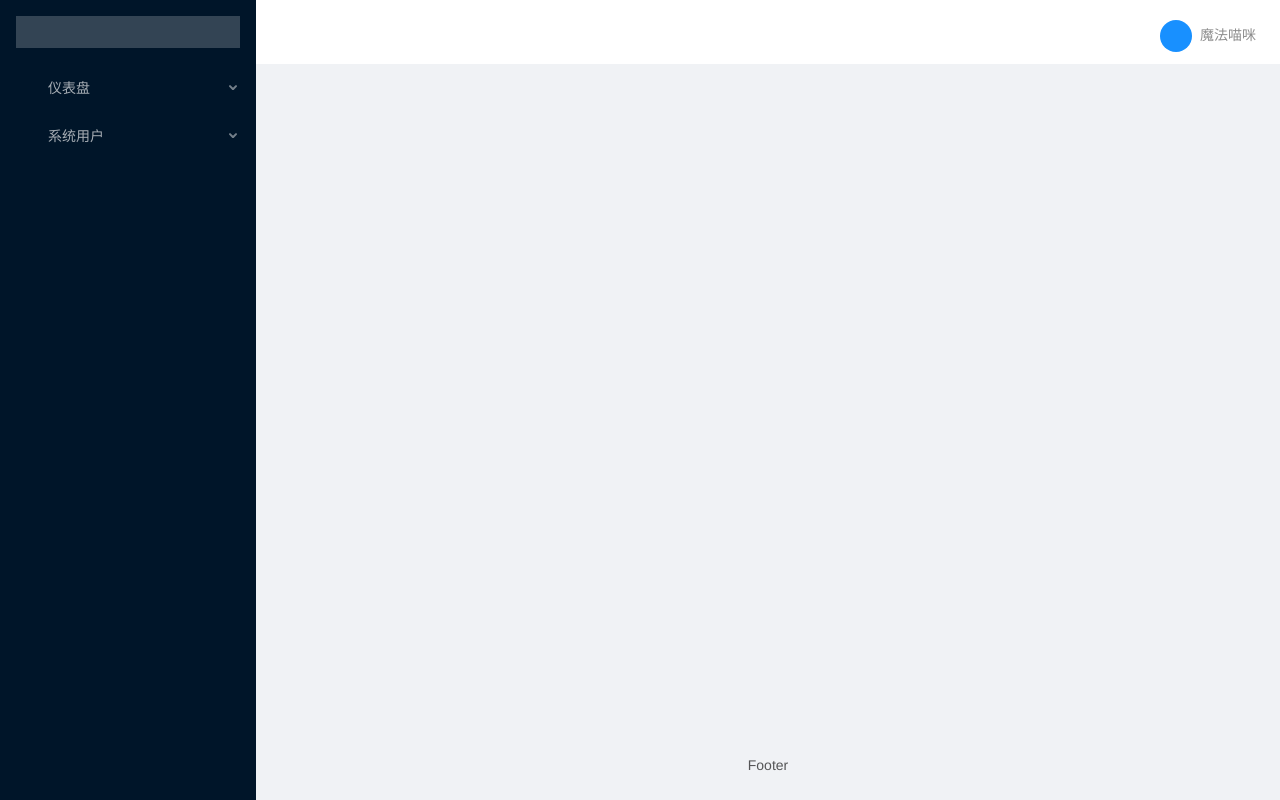
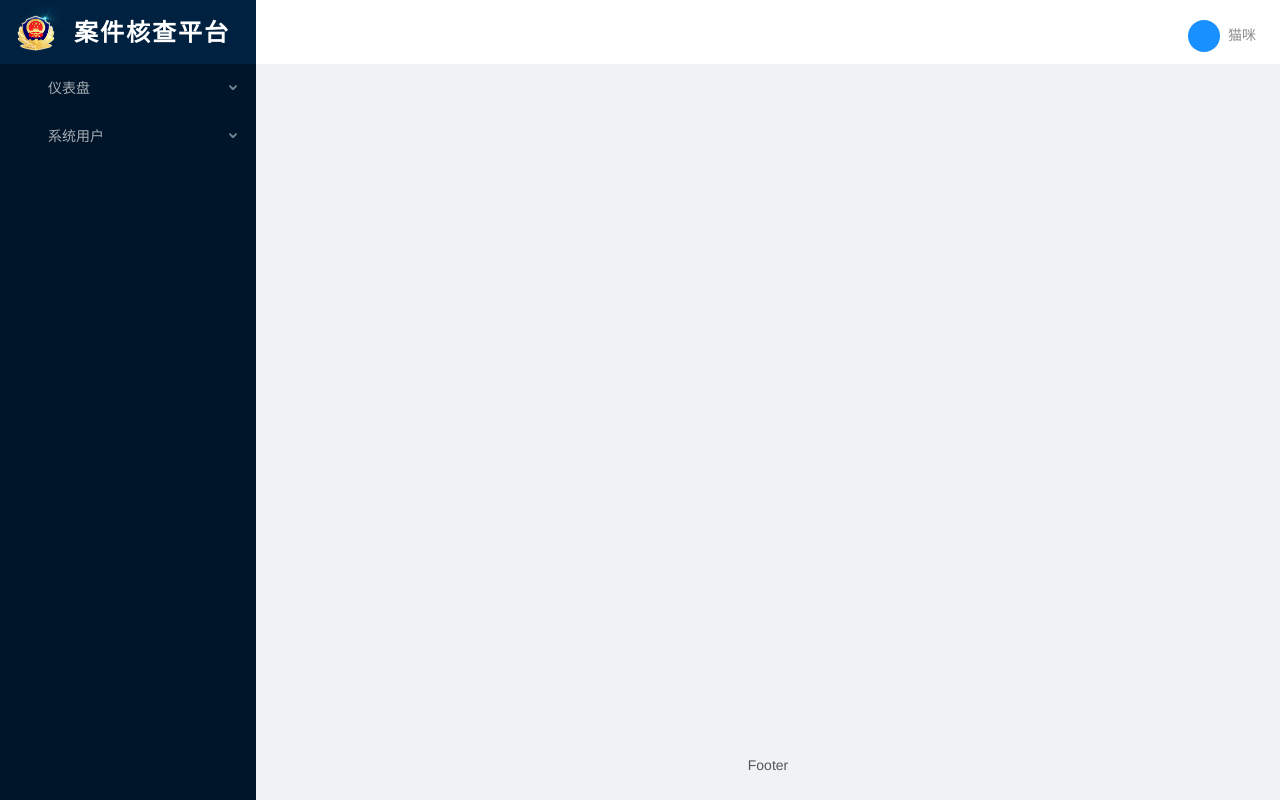
Before and after one commit to weijiqiang1024/case-check, a Vue app: page /user in a window 1280 px wide. Built offline with nearby package versions, Linux system fonts and the light colour scheme; what vue-ls would draw is missing.

Commit message:
login logout vuex-presist
Signed-off-by: weijiqiang <weijq@cychina.cn>

```diff
--- a/package.json
+++ b/package.json
@@ -21,7 +21,8 @@
         "vue": "^2.6.10",
         "vue-ls": "^3.2.1",
         "vue-router": "^3.0.3",
-        "vuex": "^3.0.1"
+        "vuex": "^3.0.1",
+        "vuex-persist": "^2.0.1"
     },
     "devDependencies": {
         "@vue/cli-plugin-babel": "^3.8.0",
--- a/src/api/index.js
+++ b/src/api/index.js
@@ -4,14 +4,14 @@
  * @Author: weijq@cychina.cn (韦继强)
  * @Date: 2019-06-12 18:14:16
  * @Last Modified by: weijq@cychina.cn (韦继强)
- * @Last Modified time: 2019-06-12 18:30:02
+ * @Last Modified time: 2019-06-14 10:54:24
  * @Version:V1.0
  * Copyright: Copyright (c) 2017'
  */
 
  const api = {
     login: '/CaseManage/login/login',   //系统登录接口
-    logout: '/auth/logout',
+    logout: '/CaseManage/login/logout', //登出系统
     userList:'/user/list',  //用户列表
     userInfo: '/user/info',
 
--- a/src/layouts/BasicLayout.vue
+++ b/src/layouts/BasicLayout.vue
@@ -4,7 +4,7 @@
  * @Author: weijq@cychina.cn (韦继强)
  * @Date: 2019-06-10 15:07:19
  * @Last Modified by: weijq@cychina.cn (韦继强)
- * @Last Modified time: 2019-06-13 18:55:13
+ * @Last Modified time: 2019-06-14 19:14:17
  * @Version:V1.0
  * Copyright: Copyright (c) 2017'
  */
@@ -13,7 +13,10 @@
   <div>
     <a-layout id="components-layout-demo-side" style="min-height: 100vh">
       <a-layout-sider :trigger="null" collapsible v-model="collapsed" width="256px">
-        <div class="logo"/>
+        <div class="logo">
+          <img :src="jinghui" alt class="logoImg">
+          <span class="sysName">案件核查平台</span>
+        </div>
         <SiderMenu/>
       </a-layout-sider>
       <a-layout>
@@ -40,6 +43,7 @@
 import Header from "./Header";
 import Footer from "./Footer";
 import SiderMenu from "./SiderMenu";
+import jinghui from "@/assets/jinghui.png";
 export default {
   components: {
     Header,
@@ -48,13 +52,14 @@ export default {
   },
   data() {
     return {
-      collapsed: false
+      collapsed: false,
+      jinghui: jinghui
     };
   }
 };
 </script>
 
-<style scoped>
+<style lang="scss" scoped>
 .trigger {
   font-size: 18px;
   line-height: 64px;
@@ -68,15 +73,38 @@ export default {
 }
 
 .logo {
-  height: 32px;
-  background: rgba(255, 255, 255, 0.2);
-  margin: 16px;
+  position: relative;
+  height: 64px;
+  padding-left: 16px;
+  overflow: hidden;
+  line-height: 64px;
+  background: #002140;
+  -webkit-transition: all 0.3s;
+  transition: all 0.3s;
+
+  .logoImg {
+    display: inline-block;
+    height: 46px;
+    width: 46px;
+    transform: translateY(-4px);
+  }
+
+  .sysName {
+    display: inline-block;
+    color: #fff;
+    font-size: 24px;
+    margin: 0 0 0 12px;
+    font-family: Avenir, Helvetica Neue, Arial, Helvetica, sans-serif;
+    font-weight: 600;
+    vertical-align: middle;
+    letter-spacing: 2px;
+  }
 }
 
-.header{
-    float: right;
-    position: relative;
-    height: 100%;
-    padding:0 12px 0 0;
+.header {
+  float: right;
+  position: relative;
+  height: 100%;
+  padding: 0 12px 0 0;
 }
 </style>
--- a/src/layouts/Header.vue
+++ b/src/layouts/Header.vue
@@ -5,9 +5,15 @@
       <span class="username">{{username}}</span>
       <div class="settingPanel">
         <ul>
-          <li>个人中心</li>
-          <li>账户设置</li>
-          <li>退 出</li>
+          <li>
+            <a-icon type="user"/>&nbsp;个人中心
+          </li>
+          <li>
+            <a-icon type="setting"/>&nbsp;账户设置
+          </li>
+          <li @click="logoutHandler">
+            <a-icon type="logout"/>&nbsp;退出登陆
+          </li>
         </ul>
       </div>
     </div>
@@ -16,14 +22,38 @@
 
 <script>
 import { Avatar } from "ant-design-vue";
+import { mapActions } from "vuex";
 export default {
   components: {
     "a-avatar": Avatar
   },
   data() {
+    debugger;
+    let userInfo = JSON.parse(sessionStorage.getItem("user_info") || "{}");
     return {
-      username: "魔法喵咪"
+      username: userInfo && userInfo.username || '猫咪'
     };
+  },
+  mounted(){
+    // console.log(this.$store.state.user,'user');
+  },
+  methods: {
+    ...mapActions({
+      logout: "user/logout"
+    }),
+    logoutHandler() {
+      // debugger;
+      this.logout()
+        .then(res => this.logoutSuccess(res))
+        .catch(err => this.logoutFailed(err));
+    },
+    logoutSuccess(res) {
+      console.log(res);
+      this.$router.push({ name: "login" });
+    },
+    logoutFailed(err) {
+      console.log(err);
+    }
   }
 };
 </script>
@@ -49,7 +79,7 @@ export default {
 
     .settingPanel {
       visibility: visible;
-      transition: all 0.3s ease-out;
+      transition: all 0.3s ease;
     }
   }
 
@@ -59,7 +89,7 @@ export default {
     position: absolute;
     top: 68px;
     right: 0;
-    width: 120px;
+    width: 160px;
     list-style-type: none;
     padding: 4px 0;
     margin: 0;
@@ -70,20 +100,41 @@ export default {
     box-shadow: 0 2px 8px rgba(0, 0, 0, 0.15);
     background-clip: padding-box;
     -webkit-transform: translateZ(0);
-    transition: all 0.3s ease-out;
+    transition: all 0.3s ease;
+    //animation: name duration timing-function delay iteration-count direction fill-mode;
 
     &:hover {
       visibility: visible;
+      transition: all 0.3s ease;
+      // -webkit-animation-name: fadeInDown;
+      // animation-name: fadeInDown;
+    }
+
+    ul {
+      padding: 4px 0px;
+      margin-block-end: 0px;
+      list-style: none;
+    }
+
+    li {
+      width: 160px;
+      padding: 4px 12px;
+      margin: 0;
+      clear: both;
+      font-size: 14px;
+      font-weight: 400;
+      color: rgba(0, 0, 0, 0.65);
+      white-space: nowrap;
+      cursor: pointer;
+      // -webkit-transition: all 0.3s;
+      // transition: all 0.3s;
+      line-height: 22px;
+
+      &:hover {
+        color: #1890ff;
+        background: #e6f7ff;
+      }
     }
   }
 }
-
-@keyframes show-gradient {
-  0% {
-    transform: translateY(-100%);
-  }
-  100% {
-    transform: translateY(0);
-  }
-}
 </style>
--- a/src/main.js
+++ b/src/main.js
@@ -1,6 +1,6 @@
 import Vue from 'vue'
 import App from './App.vue'
-import router from './router'
+import router from '@/router'
 import Storage from 'vue-ls'
 import store from '@/store/index'
 import {Button,Form,Input,Icon,Layout,Menu} from 'ant-design-vue'
--- a/src/router.js
+++ b/src/router/index.js
@@ -4,7 +4,7 @@
  * @Author: weijq@cychina.cn (韦继强)
  * @Date: 2019-06-09 20:57:52
  * @Last Modified by: weijq@cychina.cn (韦继强)
- * @Last Modified time: 2019-06-12 17:41:58
+ * @Last Modified time: 2019-06-14 11:15:54
  * @Version:V1.0
  * Copyright: Copyright (c) 2017'
  */
--- a/src/store/index.js
+++ b/src/store/index.js
@@ -4,14 +4,15 @@
  * @Author: weijq@cychina.cn (韦继强)
  * @Date: 2019-06-07 22:53:45
  * @Last Modified by: weijq@cychina.cn (韦继强)
- * @Last Modified time: 2019-06-13 16:17:30
+ * @Last Modified time: 2019-06-14 18:24:38
  * @Version:V1.0
  * Copyright: Copyright (c) 2017'
  */
 
 import Vue from 'vue'
 import Vuex from 'vuex'
-import createLogger from "@/utils/logger";
+import VuexPersistence from 'vuex-persist'
+import createLogger from "@/utils/logger"
 import getters from './getters'
 import user from './modules/user'
 
@@ -19,20 +20,25 @@ Vue.use(Vuex)
 
 const debug = process.env.NODE_ENV !== 'production'
 
+const vuexLocal = new VuexPersistence({
+    storage: window.localStorage
+})
+
 export default new Vuex.Store({
     modules: {
         user
     },
     state: {
-        token:""
+        token: ""
     },
-    // mutations: {
+    mutations: {
 
-    // },
-    // actions: {
+    },
+    actions: {
 
-    // },
+    },
     getters,
     strict: debug,
-    plugins: debug ? [createLogger()] : []
-  })
+    plugins: debug ? [createLogger(), vuexLocal.plugin] : [vuexLocal.plugin],
+
+})
--- a/src/store/modules/user.js
+++ b/src/store/modules/user.js
@@ -4,13 +4,13 @@
  * @Author: weijq@cychina.cn (韦继强)
  * @Date: 2019-06-13 16:17:19
  * @Last Modified by: weijq@cychina.cn (韦继强)
- * @Last Modified time: 2019-06-13 17:12:58
+ * @Last Modified time: 2019-06-14 18:10:34
  * @Version:V1.0
  * Copyright: Copyright (c) 2017'
  */
 
 
-import Vue from "vue";
+// import Vue from "vue";
 import request from "@/utils/request";
 import reqApi from "@/api/index";
 import { ACCESS_TOKEN } from "@/store/mutationType";
@@ -19,9 +19,9 @@ import { ACCESS_TOKEN } from "@/store/mutationType";
 
 const state = {
   token: "",
-  info: "",
+  info: {},
   role: "",
-  auth:[],    //系统权限
+  auth: [],    //系统权限
 }
 
 const mutations = {
@@ -31,10 +31,10 @@ const mutations = {
   SET_ROLES: (state, roles) => {
     state.roles = roles;
   },
-  SET_INFO: (state, info) => {
+  SET_INFO: (state, info = {}) => {
     state.info = info;
   },
-  SET_AUTH: (state, auth=[]) => {
+  SET_AUTH: (state, auth = []) => {
     state.auth.length = 0;
     state.auth = auth;
   },
@@ -48,10 +48,33 @@ const actions = {
         .post(reqApi.login, userInfo)
         .then(response => {
           const result = response.data && response.data.result;
-          Vue.ls.set(ACCESS_TOKEN, result.token, 7 * 24 * 60 * 60 * 1000);
+          let user_info = result && JSON.stringify(result);
+          sessionStorage.setItem(ACCESS_TOKEN, result.token);
+          sessionStorage.setItem('user_info', user_info);
           commit('SET_TOKEN', result.token);
           commit('SET_AUTH', result.auths);
           commit('SET_INFO', result);
+          resolve();
+        })
+        .catch(error => {
+          reject(error)
+        });
+    });
+  },
+  logout({ commit }) {
+    debugger;
+    return new Promise((resolve, reject) => {
+      request
+        .post(reqApi.logout)
+        .then(response => {
+          if (response.data && response.data.status) {
+            // Vue.ls.set(ACCESS_TOKEN, "");
+            sessionStorage.setItem(ACCESS_TOKEN, '')
+            sessionStorage.setItem('user_info', '');
+            commit('SET_TOKEN', "");
+            commit('SET_AUTH', []);
+            commit('SET_INFO', {});
+          }
           resolve();
         })
         .catch(error => {
--- a/src/utils/logger.js
+++ b/src/utils/logger.js
@@ -5,7 +5,8 @@ import _ from "lodash";
 
 export default function createLogger ({
   collapsed = true,
-  filter = (mutation, stateBefore, stateAfter) => true,
+  // filter = (mutation, stateBefore, stateAfter) => true,
+  filter = () => true,
   transformer = state => state,
   mutationTransformer = mut => mut,
   logger = console
--- a/src/utils/request.js
+++ b/src/utils/request.js
@@ -4,7 +4,7 @@
  * @Author: weijq@cychina.cn (韦继强)
  * @Date: 2019-06-12 16:34:49
  * @Last Modified by: weijq@cychina.cn (韦继强)
- * @Last Modified time: 2019-06-13 18:10:45
+ * @Last Modified time: 2019-06-14 18:46:48
  * @Version:V1.0
  * Copyright: Copyright (c) 2017'
  */
@@ -12,15 +12,13 @@
 import axios from 'axios';
 import { notification } from 'ant-design-vue'
 import { config } from "./config";
-import store from "@/store/index"
 
 axios.interceptors.request.use(
     config => {
         // 每次发送请求之前判断是否存在token，如果存在，则统一在http请求的header都加上token，不用每次请求都手动添加了
         // 即使本地存在token，也有可能token是过期的，所以在响应拦截器中要对返回状态进行判断
-        const token = store.state.token;
-        token && (config.headers.Authorization = token);
-
+        const token = sessionStorage.getItem("Access-Token");
+        token && (config.headers.token = token);
         // if(config.method == "post"){//序列化
         //     config.data = qs.stringify(config.data);
         // }
@@ -33,7 +31,7 @@ axios.interceptors.request.use(
 const username = localStorage.getItem(username);
 
 const request = {
-    post: (url, params) => {
+    post: (url, params={}) => {
         // for (let key in params.reqParam) {
         //     params.reqParam[key] = params.reqParam[key] ? params.reqParam[key] : "";
         // }
```
Also changed, not shown: src/layouts/SiderMenu.vue (+12 -0 lines).
